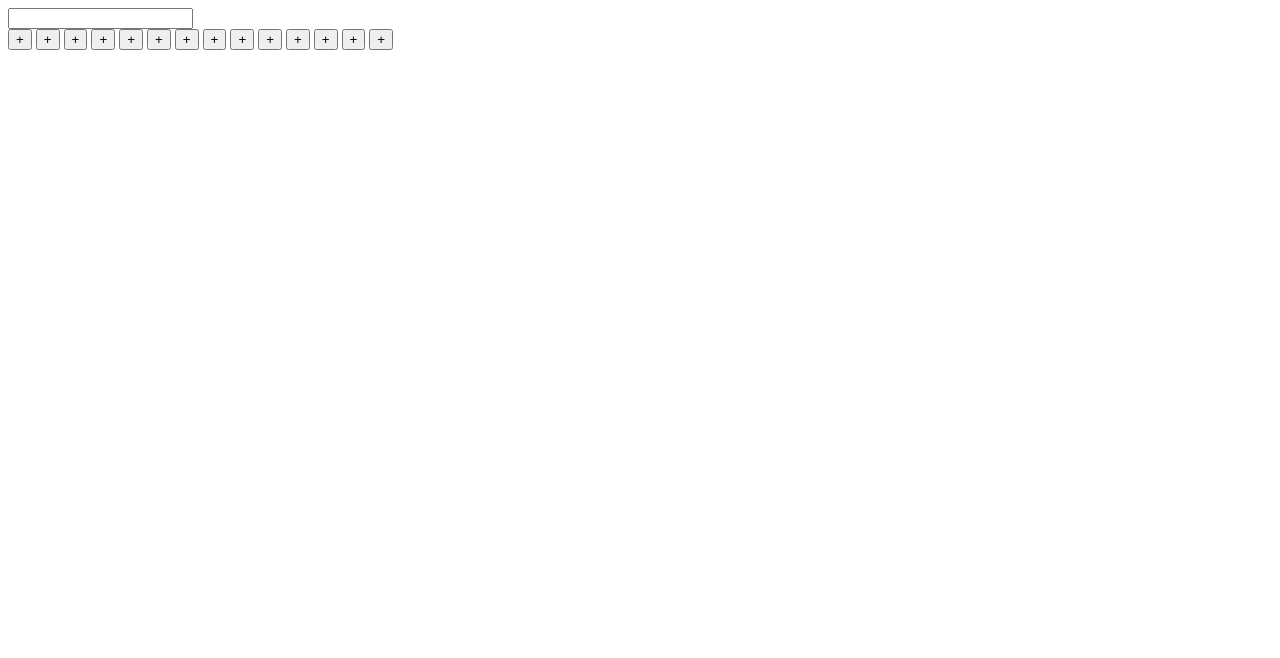
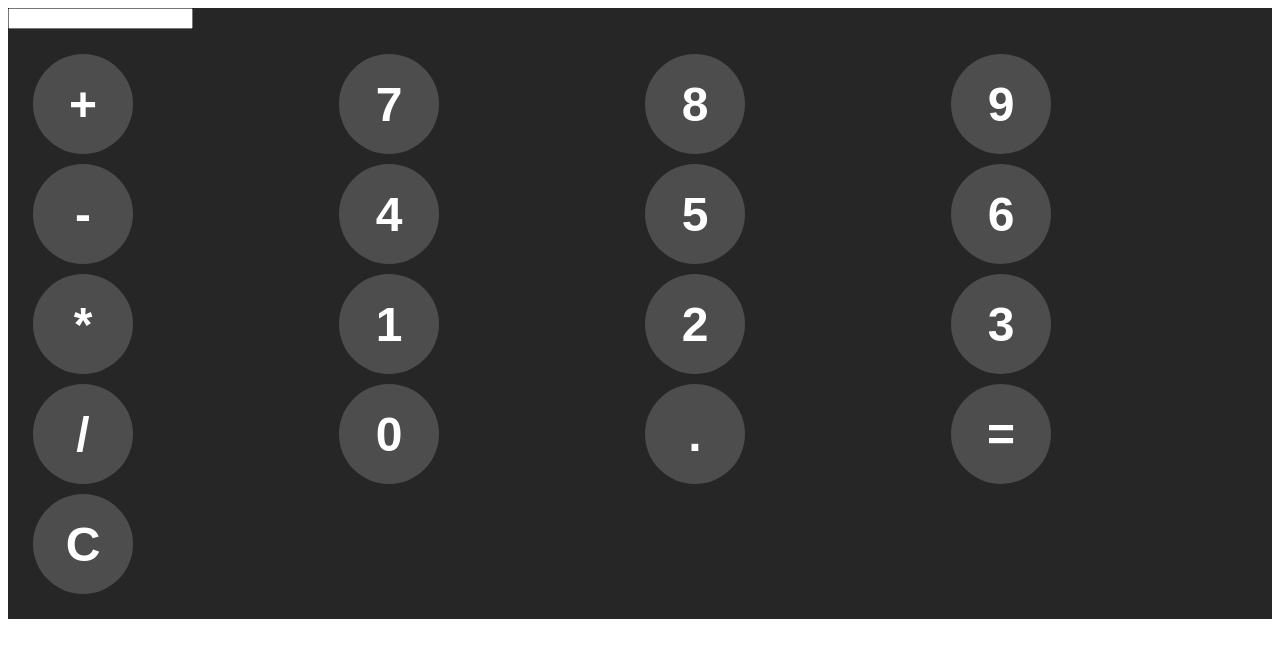
Before and after one commit to Asdzmvc/calculator, a plain HTML site: page index.html in a window 1280 px wide. Drawn offline with Linux system fonts and the light colour scheme.

Commit message:
skelet is done

```diff
--- a/index.css
+++ b/index.css
@@ -0,0 +1,23 @@
+#calculator {
+    font-family: Arial, sans-serif;
+    background-color: hsl(0, 0%, 15%);
+}
+
+#keys {
+    display: grid;
+    grid-template-columns: repeat(4, 1fr);
+    gap: 10px;
+    padding: 25px;
+}
+
+button {
+    width: 100px;
+    height: 100px;
+    border-radius: 50px;
+    border: none;
+    background-color: hsl(0, 0%, 30%);
+    color: white;
+    font-size: 3rem;
+    font-weight: bold;
+    cursor: pointer;
+}
--- a/index.html
+++ b/index.html
@@ -12,19 +12,22 @@
         <input id="display" readonly>
         <div id="keys">
             <button onclick="appendToDisplay('+')">+</button>
-            <button onclick="appendToDisplay('+')">+</button>
-            <button onclick="appendToDisplay('+')">+</button>
-            <button onclick="appendToDisplay('+')">+</button>
-            <button onclick="appendToDisplay('+')">+</button>
-            <button onclick="appendToDisplay('+')">+</button>
-            <button onclick="appendToDisplay('+')">+</button>
-            <button onclick="appendToDisplay('+')">+</button>
-            <button onclick="appendToDisplay('+')">+</button>
-            <button onclick="appendToDisplay('+')">+</button>
-            <button onclick="appendToDisplay('+')">+</button>
-            <button onclick="appendToDisplay('+')">+</button>
-            <button onclick="appendToDisplay('+')">+</button>
-            <button onclick="appendToDisplay('+')">+</button>
+            <button onclick="appendToDisplay('7')">7</button>
+            <button onclick="appendToDisplay('8')">8</button>
+            <button onclick="appendToDisplay('9')">9</button>
+            <button onclick="appendToDisplay('-')">-</button>
+            <button onclick="appendToDisplay('4')">4</button>
+            <button onclick="appendToDisplay('5')">5</button>
+            <button onclick="appendToDisplay('6')">6</button>
+            <button onclick="appendToDisplay('*')">*</button>
+            <button onclick="appendToDisplay('1')">1</button>
+            <button onclick="appendToDisplay('2')">2</button>
+            <button onclick="appendToDisplay('3')">3</button>
+            <button onclick="appendToDisplay('/')">/</button>
+            <button onclick="appendToDisplay('0')">0</button>
+            <button onclick="appendToDisplay('.')">.</button>
+            <button onclick="calculate()">=</button>
+            <button onclick="clearDisplay()">C</button>
         </div>
     </div>
 
```
